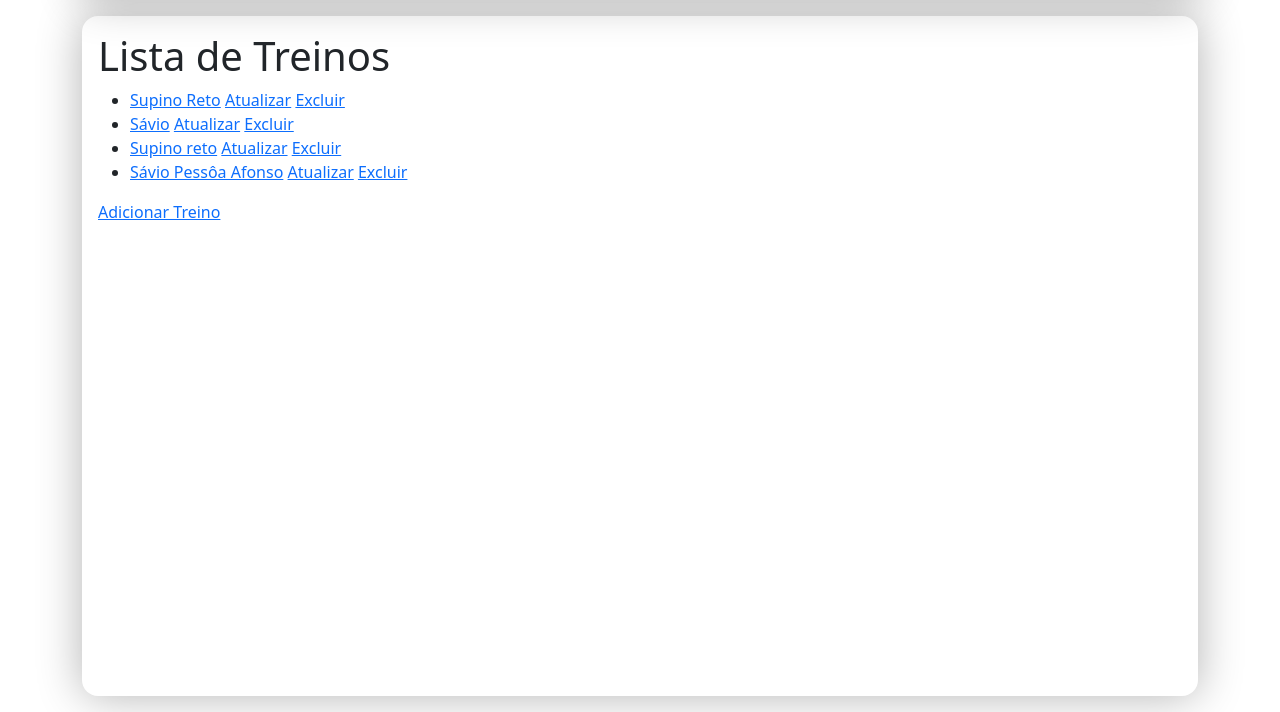
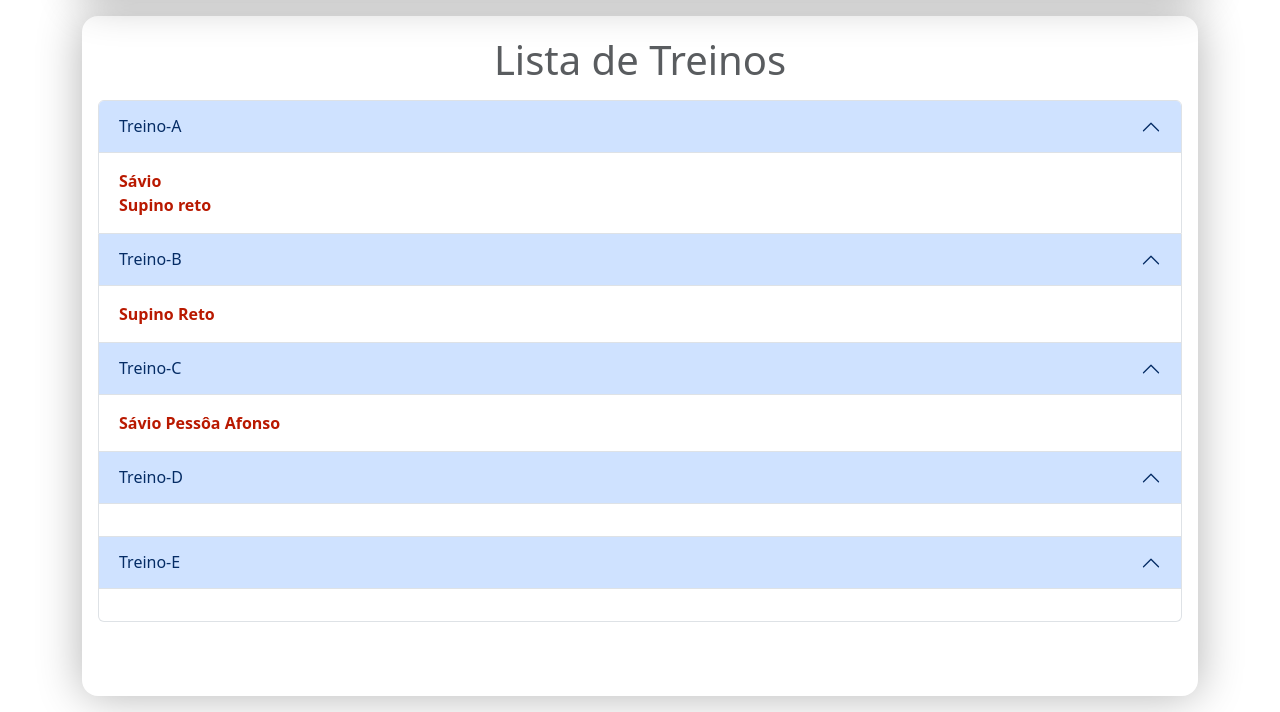
Before and after one commit to JSOM-Grupo-PCC/PrePCC_JSOM_, a Django app: page / in a window 1280 px wide. Shown: the part 92-804 px from the top of the page. Run offline with Django 4.2, Linux system fonts and the light colour scheme; a user stored in the database is signed in; data comes from the database, SQL or seed files in the repository; both versions use the stored data as it was after the commit; some libraries are stand-ins or nearby versions.

Commit message:
Adicionado accordeons na para organizar treinos por categoria

```diff
--- a/base_static/global/css/style.css
+++ b/base_static/global/css/style.css
@@ -48,6 +48,17 @@
     width: 60% !important;
 }
 
+.link-jsom-subtle{
+    color: #b91900;
+    font-weight: 600;
+    text-decoration: none;
+}
+.link-jsom-subtle:hover{
+    color: #b91900;
+    text-decoration: underline;
+    transition: 1.5s;
+}
+
 /* Adiciona estilo quando a largura da tela for menor que 768px */
 @media (max-width: 768px) {
     .w-60 {
--- a/base_templates/global/base.html
+++ b/base_templates/global/base.html
@@ -1,8 +1,10 @@
+{% load static %}
 <!DOCTYPE html>
 <html lang="pt-br">
 <head>
   {% include "global/partials/head.html" %}
   <title> {{site_title}} - JSOM </title>
+  <link rel="shortcut icon" href="{% static "img/logo2_claro.png" %}" type="image/x-icon">
 </head>
 <body>
 
@@ -13,6 +15,7 @@
     </main>
 
   </div>
+  {% block scripts %}<!-- scripts personalizados -->{% endblock scripts %}
   <script src="https://code.jquery.com/jquery-3.7.1.js" integrity="sha256-eKhayi8LEQwp4NKxN+CfCh+3qOVUtJn3QNZ0TciWLP4=" crossorigin="anonymous"></script>
 </body>
 </html>
--- a/base_templates/global/partials/header.html
+++ b/base_templates/global/partials/header.html
@@ -34,15 +34,21 @@
             {% if user.is_authenticated %}
               {% if user.is_staff %}
                 <li class="nav-item">
-                  <a class="nav-link active link-opacity-50-hover" aria-current="page" href=" {% url "contact:user_update" %} ">Profile</a>
+                  <a class="nav-link fs-5 active link-opacity-50-hover" aria-current="page" href=" {% url "contact:user_update" %} ">Perfil</a>
                 </li>
               {% endif %}
               <li class="nav-item">
-                <a class="nav-link active" aria-current="page" href=" {% url "contact:logout" %} ">Logout</a>
+                <a class="nav-link fs-5 active" aria-current="page" href=" {% url "contact:adicionar_treino" %} ">Adicionar Treino</a>
+              </li>
+              <li class="nav-item">
+                <a class="nav-link fs-5 active text-jsom" aria-current="page" href=" {% url "contact:logout" %} ">Sair</a>
               </li>
             {% else %}
               <li class="nav-item">
-                <a class="nav-link active" aria-current="page" href=" {% url "contact:register" %} ">Registe User</a>
+                <a class="nav-link fs-5 active" aria-current="page" href=" {% url "contact:register" %} ">Cadastrar</a>
+              </li>
+              <li class="nav-item">
+                <a class="nav-link fs-5 active" aria-current="page" href=" {% url "contact:login" %} ">Fazer Login</a>
               </li>
             {% endif %}
           </ul>
--- a/contact/templates/contact/detalhes_treino.html
+++ b/contact/templates/contact/detalhes_treino.html
@@ -17,6 +17,8 @@
             {% endif %}
         </div>
         <p class="overflow-wrap-break-word text-wrap text-center "><span class="fw-bold fs-3 form-text">Descrição:</span> <br> {{ treino.descricao }}</p>
+        <a class="link-jsom-subtle" href="{% url 'contact:atualizar_treino' treino.id %}">Atualizar</a>
+        <a class="link-jsom-subtle" href="{% url 'contact:excluir_treino' treino.id %}">Excluir</a>
         {% comment %} <p>Dono: {{ treino.owner.username }}</p> {% endcomment %}
     </div>
 {% endblock corpo %}
--- a/contact/templates/contact/index.html
+++ b/contact/templates/contact/index.html
@@ -5,18 +5,32 @@
 
 <div class="w-100 mx-3 mt-3 table-responsive">
   {% include "global/partials/message.html" %}
-  <h1>Lista de Treinos</h1>
+  <h1 class="mb-3 fs-1 form-text text-center">Lista de Treinos</h1>
   {% if treinos %}
-    <ul>
-        {% for treino in treinos %}
-            <li>
-                <a href="{% url 'contact:detalhes_treino' treino.id %}">{{ treino.nome }}</a>
-                <a href="{% url 'contact:atualizar_treino' treino.id %}">Atualizar</a>
-                <a href="{% url 'contact:excluir_treino' treino.id %}">Excluir</a>
-            </li>
-        {% endfor %}
-    </ul>
-    <a href="{% url 'contact:adicionar_treino' %}">Adicionar Treino</a>
+    <!-- Adicione o código do Accordion -->
+    <div class="accordion" id="treinosAccordion" data-bs-ride="false">
+    {% for categoria in categorias %}
+        <div class="accordion-item">
+            <h2 class="accordion-header" id="heading{{ forloop.counter }}">
+                <button class="accordion-button" type="button" data-bs-toggle="collapse" data-bs-target="#collapse{{ forloop.counter }}" aria-expanded="true" aria-controls="collapse{{ forloop.counter }}">
+                    {{ categoria.1 }} <!-- Exibindo o nome da categoria -->
+                </button>
+            </h2>
+            <div id="collapse{{ forloop.counter }}" class="accordion-collapse collapse show" aria-labelledby="heading{{ forloop.counter }}" data-bs-parent="#treinosAccordion">
+                <div class="accordion-body">
+                    <!-- Lista de treinos da categoria -->
+                    {% for treino in treinos %}
+                        {% if treino.categoria == categoria.0 %}
+                            <!-- Exiba as informações do treino -->
+                            <a class="link-jsom-subtle" href="{% url 'contact:detalhes_treino' treino.id %}">{{ treino.nome }}</a>
+                            <br>
+                        {% endif %}
+                    {% endfor %}
+                </div>
+            </div>
+        </div>
+    {% endfor %}
+    </div>
   {% else %}
     <svg xmlns="http://www.w3.org/2000/svg" class="d-none">
       <symbol id="exclamation-triangle-fill" viewBox="0 0 16 16">
@@ -27,7 +41,7 @@
       <svg class="bi flex-shrink-0 me-2" role="img" aria-label="Danger:" width="30" height="30">
         <use xlink:href="#exclamation-triangle-fill"/>
       </svg>
-      <p class="fs-5 m-0"><strong>Atenção!</strong> Não existe nenhum treino aqui ainda, mais vc pode <a href="{% url 'contact:adicionar_treino' %}">adicionar Treino</a></p>
+      <p class="fs-5 m-0"><strong>Atenção!</strong> Não existe nenhum treino aqui ainda, mais vc pode <a href="{% url 'contact:adicionar_treino' %}" class="link-jsom-subtle">Adicionar Treino</a></p>
 
       <button type="button" class="btn-close" data-bs-dismiss="alert" aria-label="Close"></button>
     </div>
--- a/contact/views/contact_views.py
+++ b/contact/views/contact_views.py
@@ -7,11 +7,13 @@ from contact.forms import TreinoForm
 @login_required(login_url='contact:login')
 def index(request):
     user = request.user
+    categorias = Treino.CATEGORIA_CHOICES
     treinos = Treino.objects.filter(owner=request.user)
     site_title = f'Treinos de {user}'
     context = {
         'site_title': site_title,
-        'treinos': treinos
+        'treinos': treinos,
+        'categorias': categorias,
     }
     return render(
         request,
```
Also changed, not shown: static/global/css/style.css (+11 -0 lines), base_static/img/logo2_claro.png (added), base_static/img/logo3_amarela_branca.png (deleted), base_static/img/logo3_branca_amarela.png (deleted), base_static/img/logo3_escuro.png (deleted), base_static/img/logo3_tranparente_amarela.png (deleted), db.sqlite3, media/pictures/2024/01/pecdeck.webp (added), static/img/logo2_claro.png (added).
